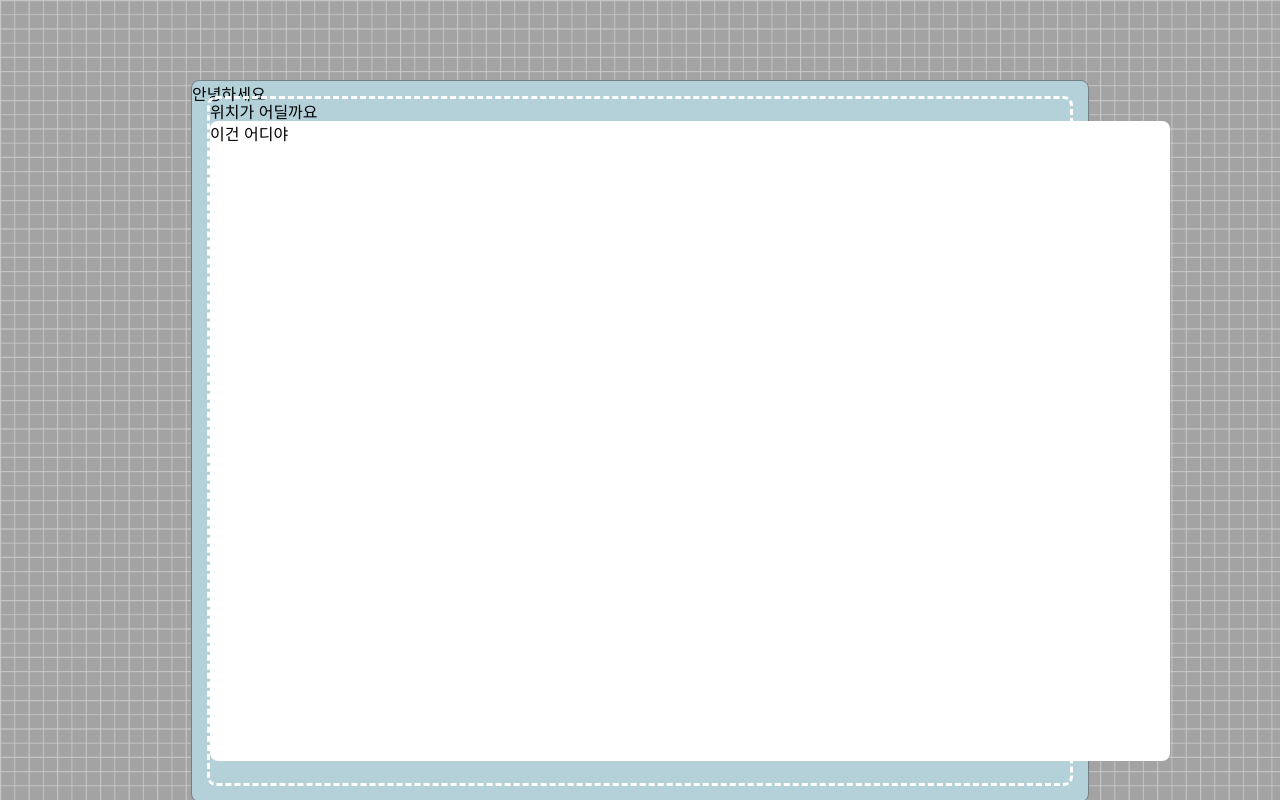
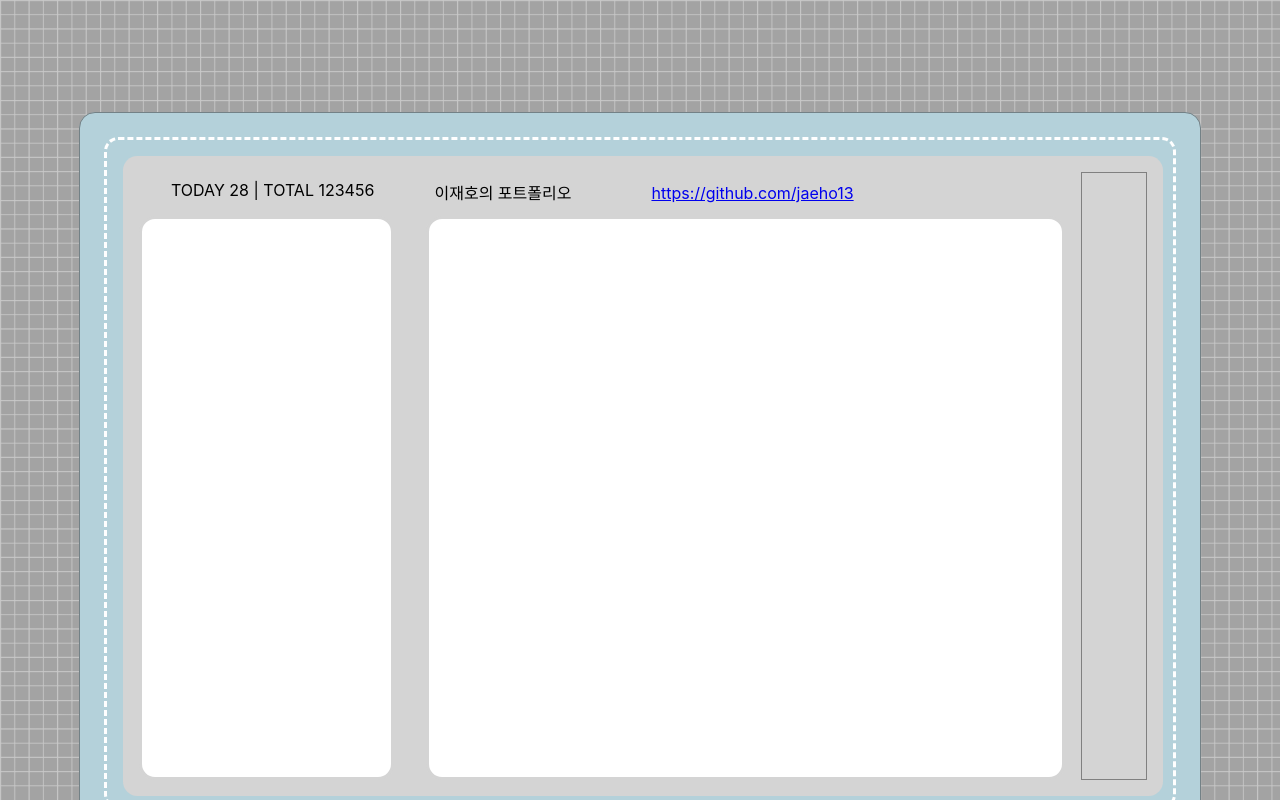
Before and after one commit to jaeho13/Cyworld, a React (Create React App) app in the folder CYWORLD/: page /home in a window 1280 px wide. Built offline with nearby package versions, Linux system fonts and the light colour scheme.

Commit message:
Add files via upload

```diff
--- a/CYWORLD/src/Home/Home.jsx
+++ b/CYWORLD/src/Home/Home.jsx
@@ -1,27 +1,41 @@
 import React from "react";
-import styled from "styled-components"
+import styled from "styled-components";
+import { BrowserRouter as Router, Routes, Route } from "react-router-dom";
 
 const Home = () => {
     return (
-        <>
-            <Body
-            // img src="/background/pattern.png" alt="배경"
-            >
+        <Body>
+            <BookCover>
+                <Bookdot>
+                    <Page>
+                        <Container1>
+                            <Item1>
+                                <Box>TODAY 28 | TOTAL 123456</Box>
+                            </Item1>
+                            <Item2></Item2>
+                        </Container1>
 
-                <BookCover>안녕하세요
-                    <Bookdot>위치가 어딜까요
-                        <Page>이건 어디야</Page>
-                    </Bookdot>
-                </BookCover>
-            </Body>
-
-        </>
+                        <Container2>
+                            <Item3>
+                                이재호의 포트폴리오
+                                <Tab>
+                                    <a href="https://github.com/jaeho13">
+                                        https://github.com/jaeho13
+                                    </a>
+                                </Tab>
+                            </Item3>
+                            <Item4></Item4>
+                        </Container2>
+                        <Container3></Container3>
+                    </Page>
+                </Bookdot>
+            </BookCover>
+        </Body>
     );
 };
 
-export default Home;
-
 const Body = styled.div`
+    font-size: 16px; /* 예시로 16px을 기준으로 설정 */
     background-color: #a3a3a3;
     background-image: url(/background/pattern.png);
     background-size: 100px;
@@ -30,40 +44,104 @@ const Body = styled.div`
     top: 0;
     right: 0;
     bottom: 0;
-`
+`;
 
 const BookCover = styled.div`
-    width: 70%;
+    background-color: #b4d1da;
+    border-radius: 1rem;
+    border: 1px solid #738186;
+    width: 70rem;
     height: 45rem;
-    border: 1px solid #738186;
-    border-radius: 0.5rem;
-    background-color: #b4d1da;
     margin: 0 auto;
-    margin-top: 5rem;
+    margin-top: 7rem;
     margin-bottom: 5rem;
-   /** .bookdot 요소에서 absolute 속성값을 이용하기 위해 position: relative 로 설정 */
     position: relative;
-`
+`;
 
 const Bookdot = styled.div`
-    border: 3px dashed white;
-    border-radius: 9px;
-    left: 15px;
-    top: 15px;
-    right: 15px;
-    bottom: 15px;
+    border: 0.2rem dashed white;
+    border-radius: 0.9rem;
+    left: 1.5rem;
+    top: 1.5rem;
+    right: 1.5rem;
+    bottom: 1.5rem;
     position: absolute;
-`
+`;
 
 const Page = styled.div`
-    width: 60rem;
-    height: 40rem;
-    border-radius: 0.5rem;
-    background-color: white;
-    margin: auto; /* 가로 중앙 정렬 */
-    position: absolute;
-    top: 0;
-    left: 0;
-    right: 0;
-    bottom: 0;
-`
+  background-color: #d4d4d4;
+  border-radius: 0.9rem;
+  width: 65rem;
+  height: 40rem;
+  margin: 1rem;
+  position: absolute;
+  display: flex;
+`;
+
+const Container1 = styled.div`
+  flex: 0.4;
+  display: flex;
+  flex-direction: column;
+  margin-left: 1rem;
+  margin-right: 1rem;
+  margin-top: 1rem;
+  margin-bottom: 1rem;
+`;
+
+const Item1 = styled.div`
+  flex: 0.1;
+  border: none;
+  padding: 0.5rem;
+`;
+
+const Item2 = styled.div`
+  flex: 2;
+  border: 0.2rem solid #d4d4d4;
+  border-radius: 1rem;
+  background-color: white;
+`;
+
+const Container2 = styled.div`
+  flex: 1;
+  display: flex;
+  flex-direction: column;
+  margin-left: 1rem;
+  margin-top: 1rem;
+  margin-bottom: 1rem;
+`;
+
+const Item3 = styled.div`
+  flex: 0.1;
+  border: none;
+  padding: 0.5rem;
+`;
+
+const Item4 = styled.div`
+  flex: 2;
+  border: 0.2rem solid #d4d4d4;
+  border-radius: 1rem;
+  background-color: white;
+`;
+
+const Container3 = styled.div`
+  flex: 0.1;
+  border: 0.1rem solid grey;
+  margin-right: 1rem;
+  margin-top: 1rem;
+  margin-bottom: 1rem;
+  margin-left: 1rem;
+`;
+
+const Box = styled.div`
+  display: inline-block;
+  text-align: center;
+  font-size: 1rem;
+  margin-left: 1.5rem;
+`;
+
+const Tab = styled.div`
+  display: inline-block;
+  margin-left: 5rem;
+`;
+
+export default Home;
```
